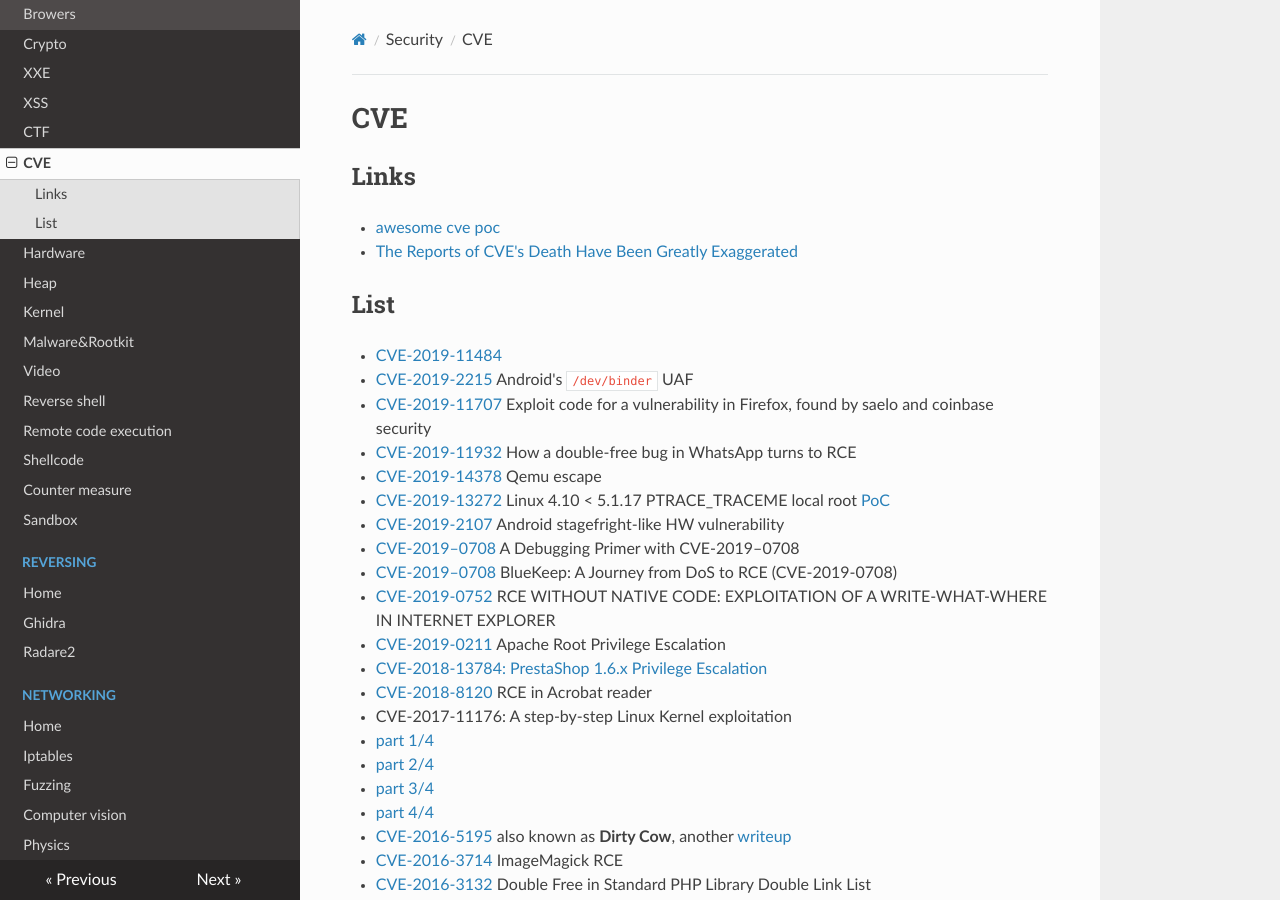
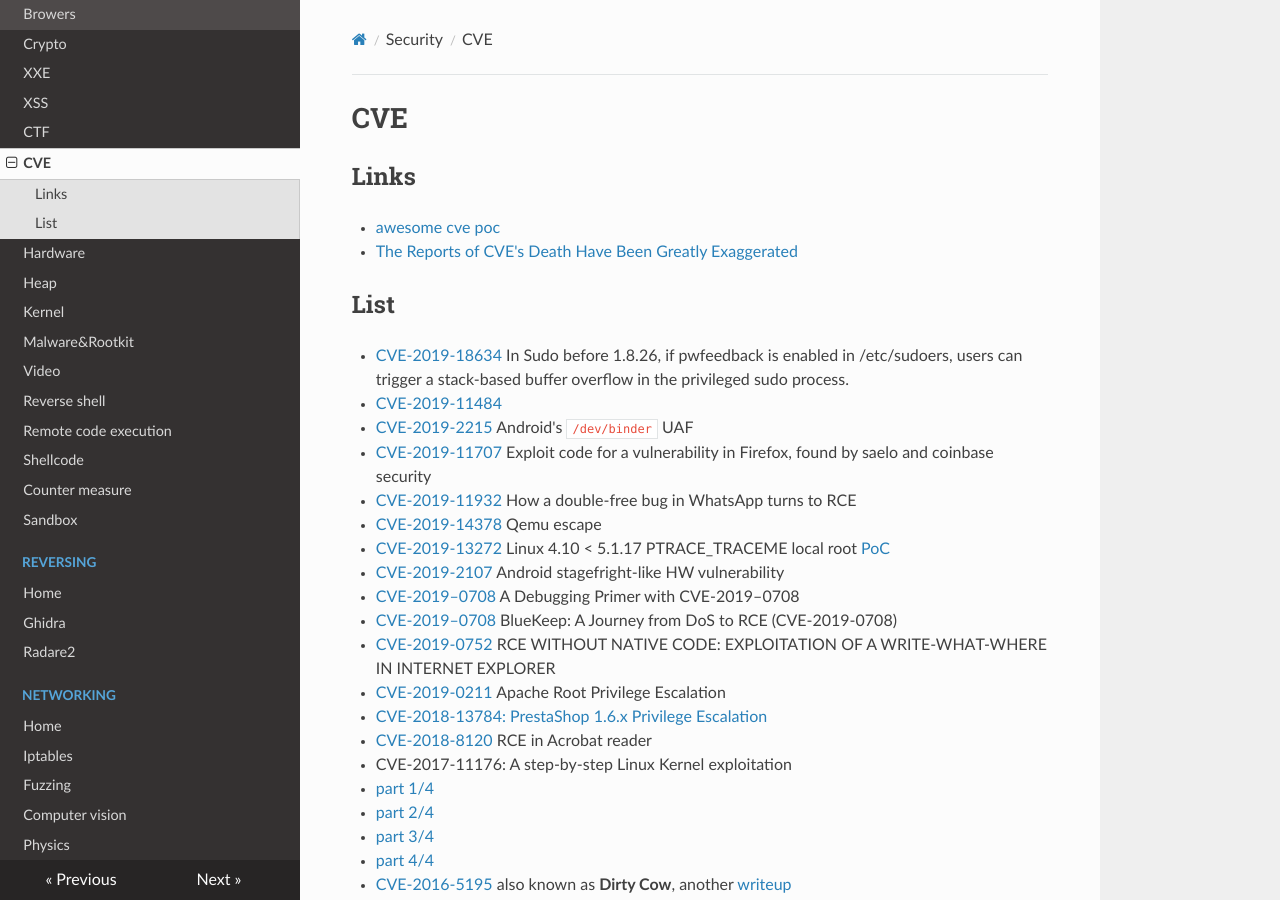
Before and after one commit to gipi/low-level, an MkDocs documentation site: the page built from docs/cve.md, in a window 1280 px wide and 900 px high. Built offline with MkDocs 1.6.1, drawn with Linux system fonts in a browser that asks for light colours; nearby versions of some CDN libraries; old or Windows-style settings are respelled for this version of MkDocs.

Commit message:
Update cve.md

```diff
--- a/docs/cve.md
+++ b/docs/cve.md
@@ -6,6 +6,8 @@
  - [The Reports of CVE's Death Have Been Greatly Exaggerated](https://grsecurity.net/reports_of_cves_death_greatly_exaggerated)
 
 ## List
+
+ - [CVE-2019-18634](https://www.sudo.ws/alerts/pwfeedback.html) In Sudo before 1.8.26, if pwfeedback is enabled in /etc/sudoers, users can trigger a stack-based buffer overflow in the privileged sudo process.
  - [CVE-2019-11484](https://securitylab.github.com/research/ubuntu-whoopsie-CVE-2019-11484)
  - [CVE-2019-2215](https://dayzerosec.com/posts/analyzing-androids-cve-2019-2215-dev-binder-uaf/) Android's ``/dev/binder`` UAF
  - [CVE-2019-11707](https://blog.bi0s.in/2019/08/18/Pwn/Browser-Exploitation/cve-2019-11707-writeup/) Exploit code for a vulnerability in Firefox, found by saelo and coinbase security
```
